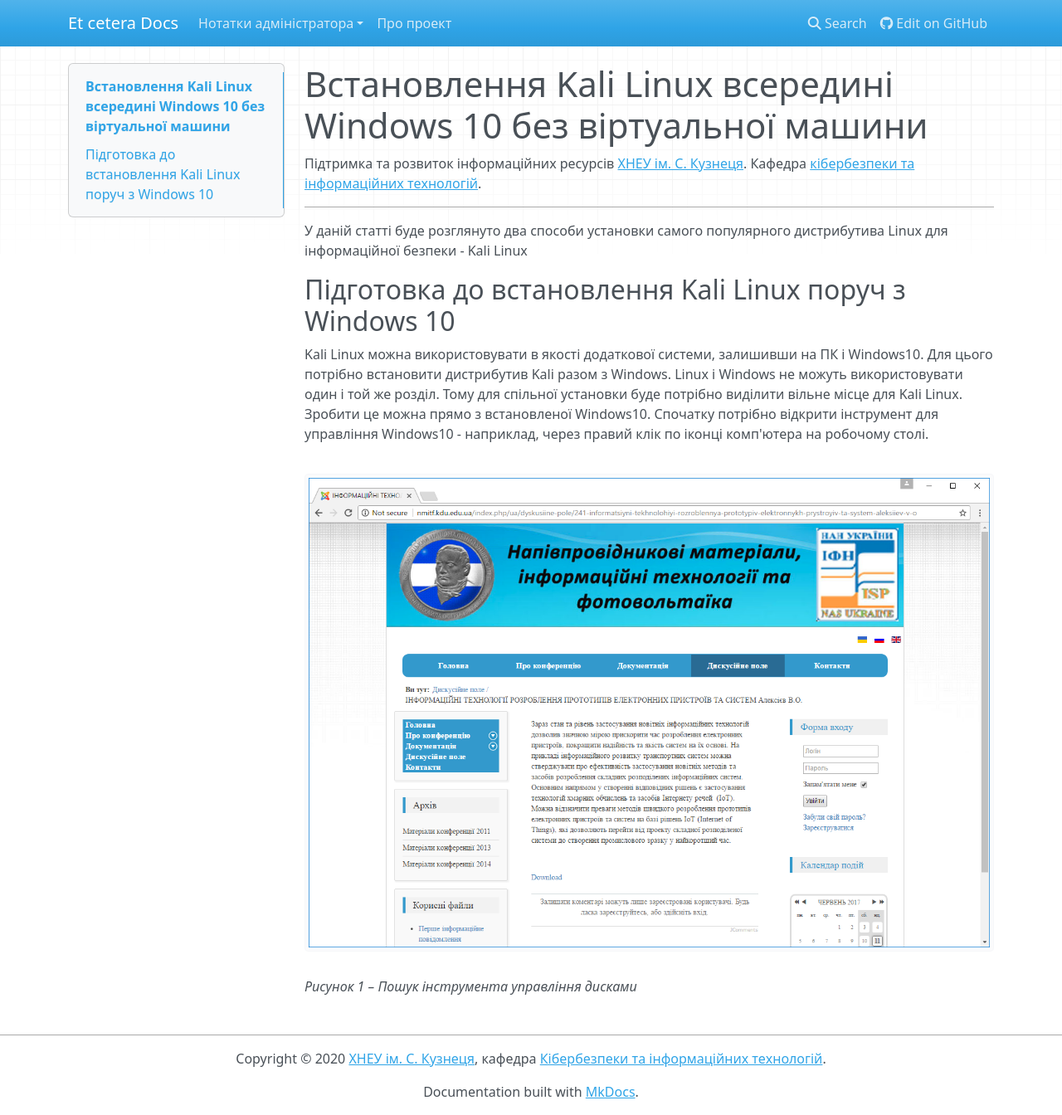
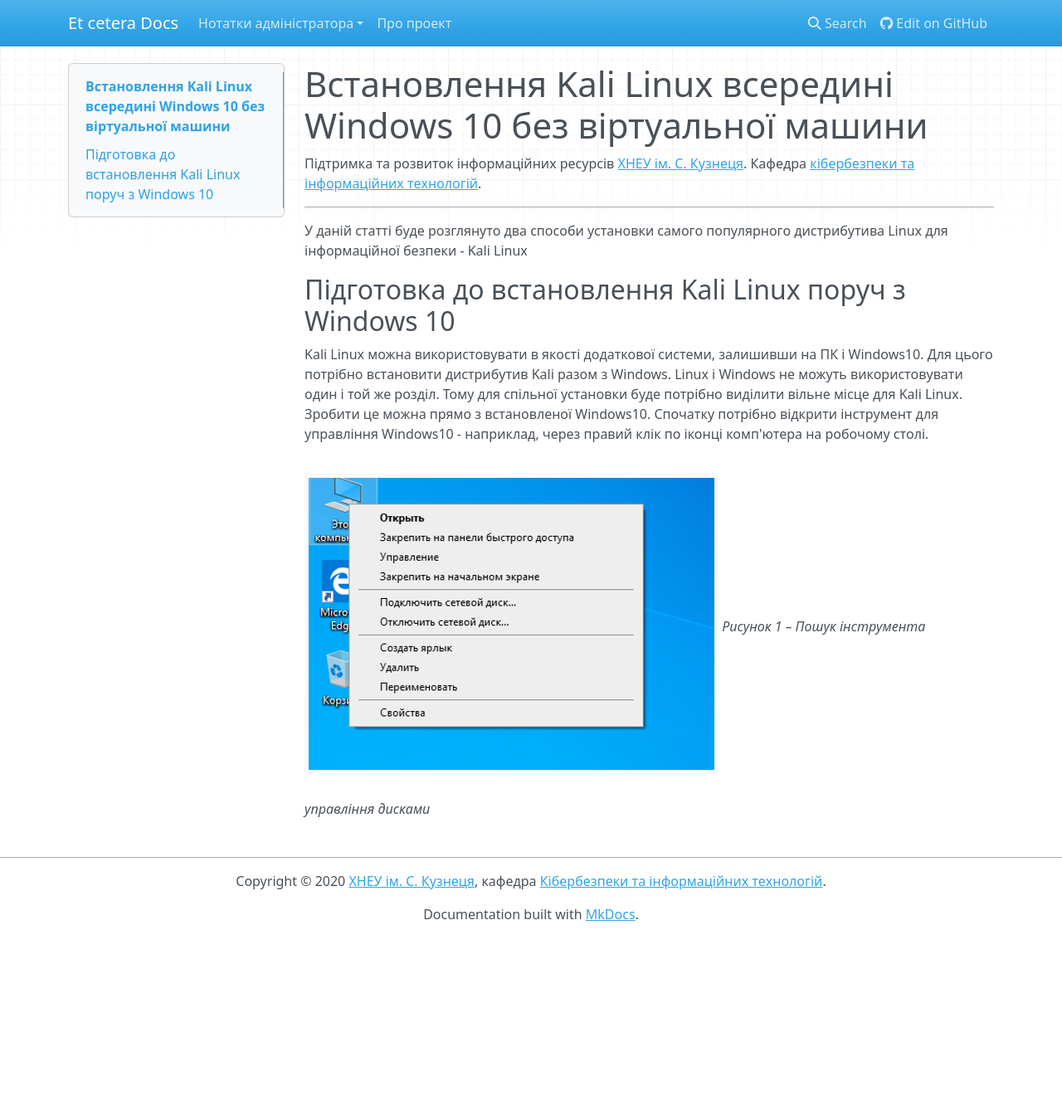
Before and after one commit to texnotes/sitesdocs, an MkDocs documentation site: the page built from docs/kaliwindows.md, in a window 1280 px wide and 1344 px high. Shown: the whole window at 83% size. Built offline with MkDocs 1.6.1, drawn with Linux system fonts in a browser that asks for light colours; nearby versions of some CDN libraries.

Commit message:
Update kaliwindows.md

```diff
--- a/docs/kaliwindows.md
+++ b/docs/kaliwindows.md
@@ -11,5 +11,5 @@ Kali Linux можна використовувати в якості додат
 Linux і Windows не можуть використовувати один і той же розділ. Тому для спільної установки буде потрібно виділити вільне місце для Kali Linux. Зробити це можна прямо з встановленої Windows10.
 Спочатку потрібно відкрити інструмент для управління Windows10 - наприклад, через правий клік по іконці комп'ютера на робочому столі.
 
-![Рисунок 1](/img/img-1.png)
+![Рисунок 1](/img/img-6001.png)
 *Рисунок 1 – Пошук інструмента управління дисками*
```
